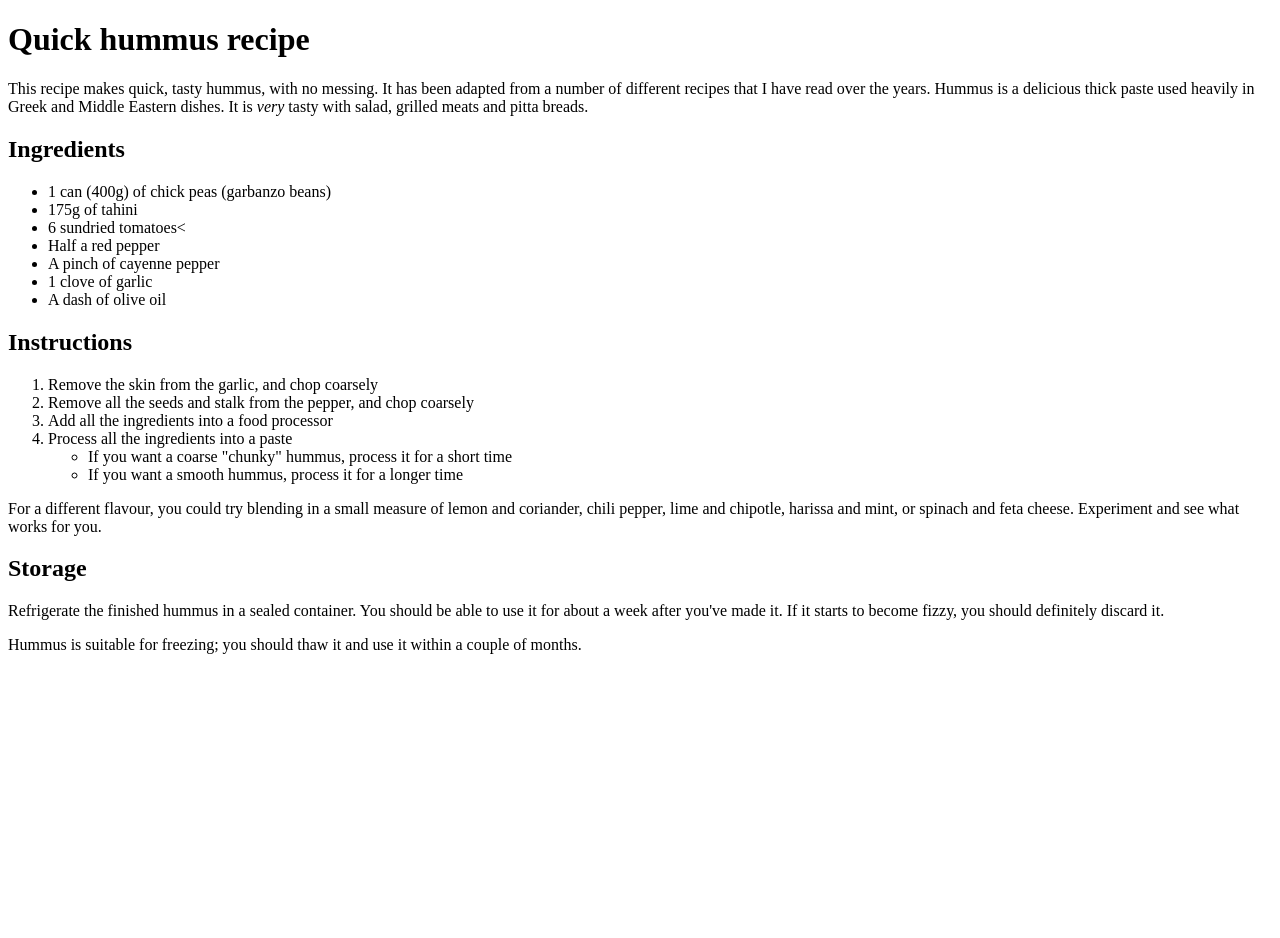
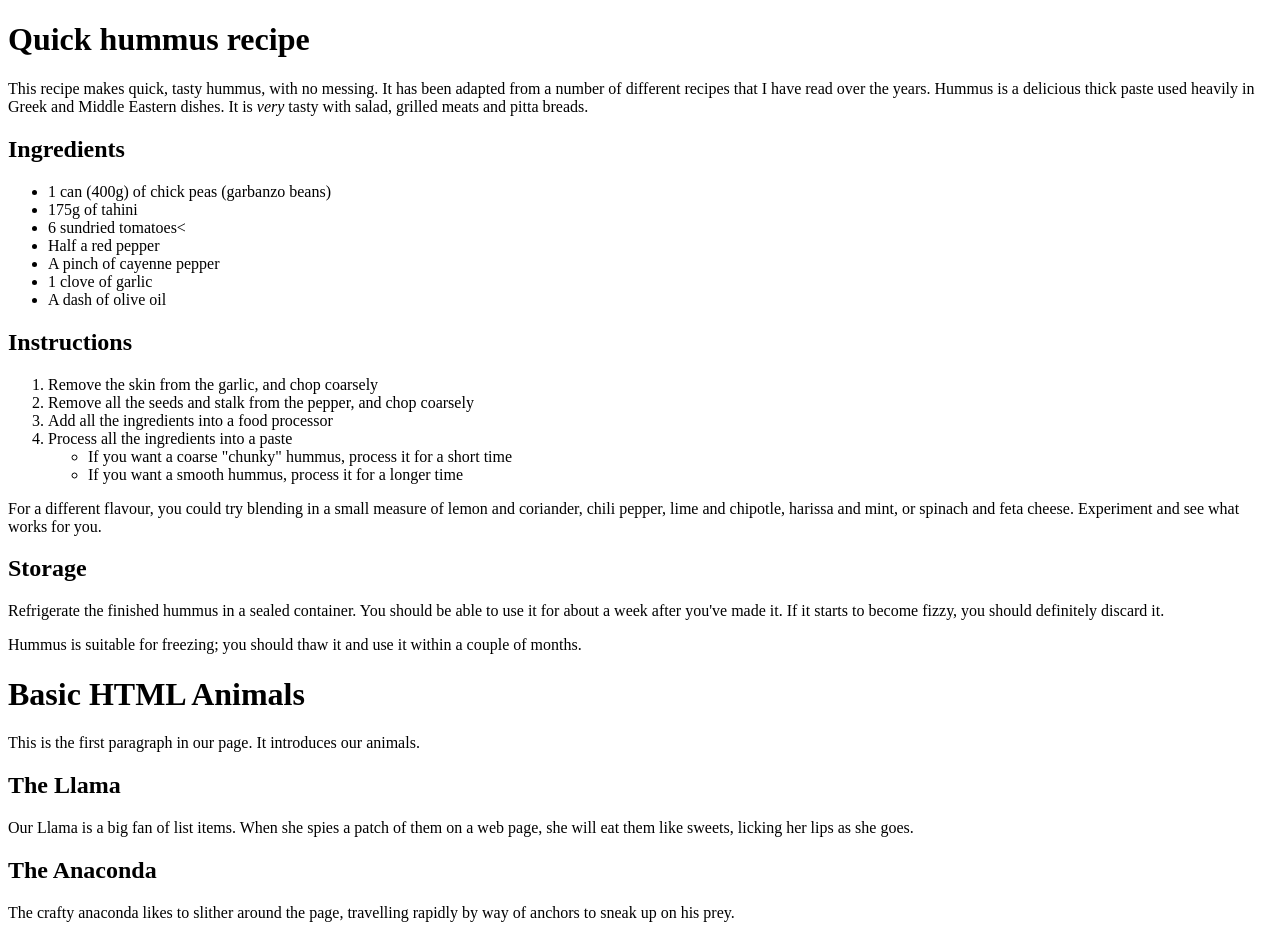
Before and after one commit to philsawa/philsawa.github.io, a plain HTML site: page index004-text-formatting.html in a window 1280 px wide. Before the commit the page ends 800 px from the top, so only its background shows below. Drawn offline with Linux system fonts and the light colour scheme.

Commit message:
update index004-text-formatting.html

```diff
--- a/index004-text-formatting.html
+++ b/index004-text-formatting.html
@@ -34,5 +34,10 @@ Hummus is a delicious thick paste used heavily in Greek and Middle Eastern dishe
 <h2>Storage</h2>
 <p>Refrigerate the finished hummus in a sealed container. You should be able to use it for about a week after you've made it. If it starts to become fizzy, you should definitely discard it.</p>
 <p>Hummus is suitable for freezing; you should thaw it and use it within a couple of months.</p>
+
+<h1>Basic HTML Animals</h1> <p>This is the first paragraph in our page. It introduces our animals.</p> <h2>The Llama</h2>
+<p>Our Llama is a big fan of list items. When she spies a patch of them on a web page, she will eat them like sweets, licking her lips as she goes.</p>
+<h2>The Anaconda</h2>
+<p>The crafty anaconda likes to slither around the page, travelling rapidly by way of anchors to sneak up on his prey.</p>
   </body>
 </html>
```
